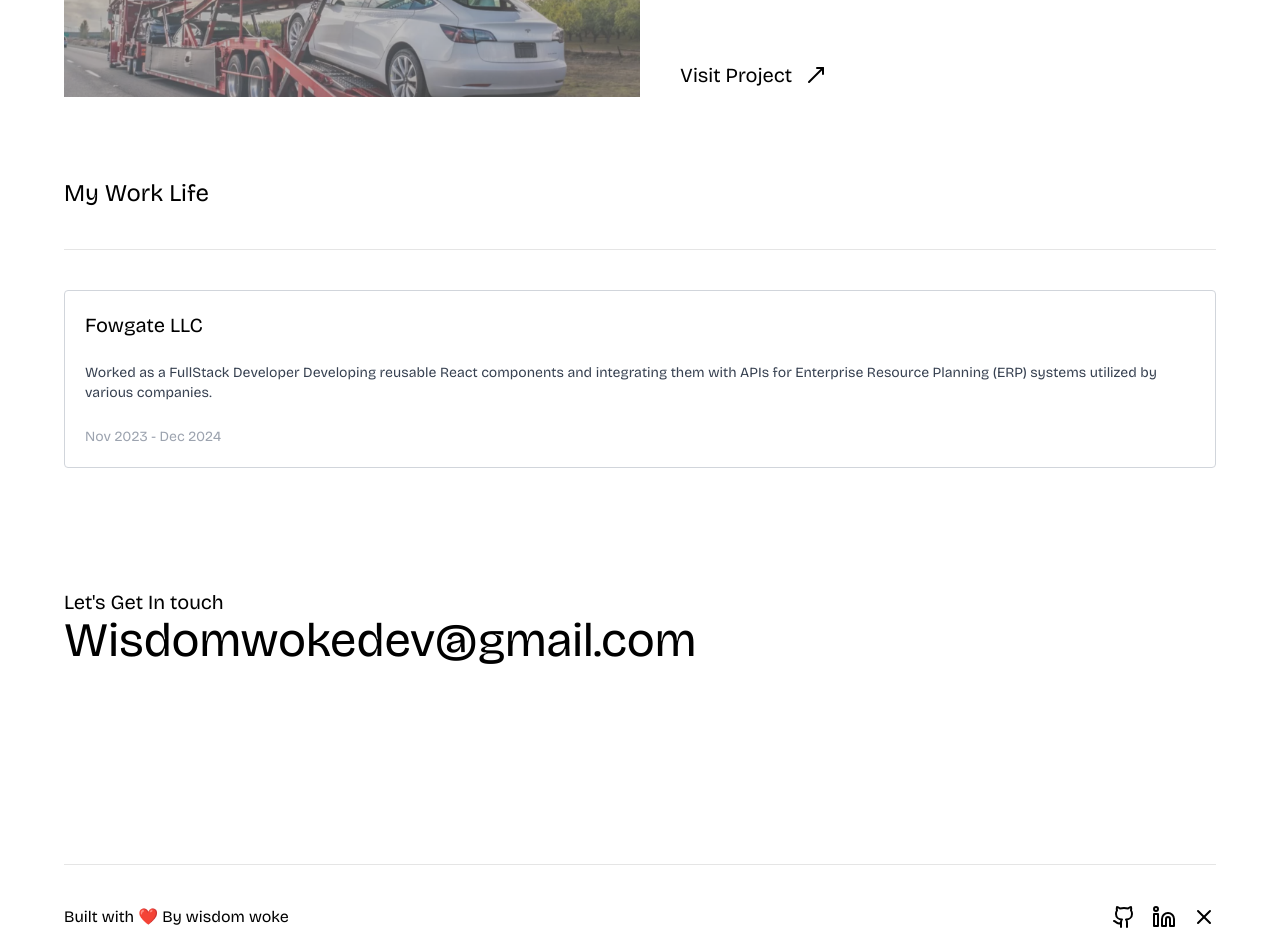
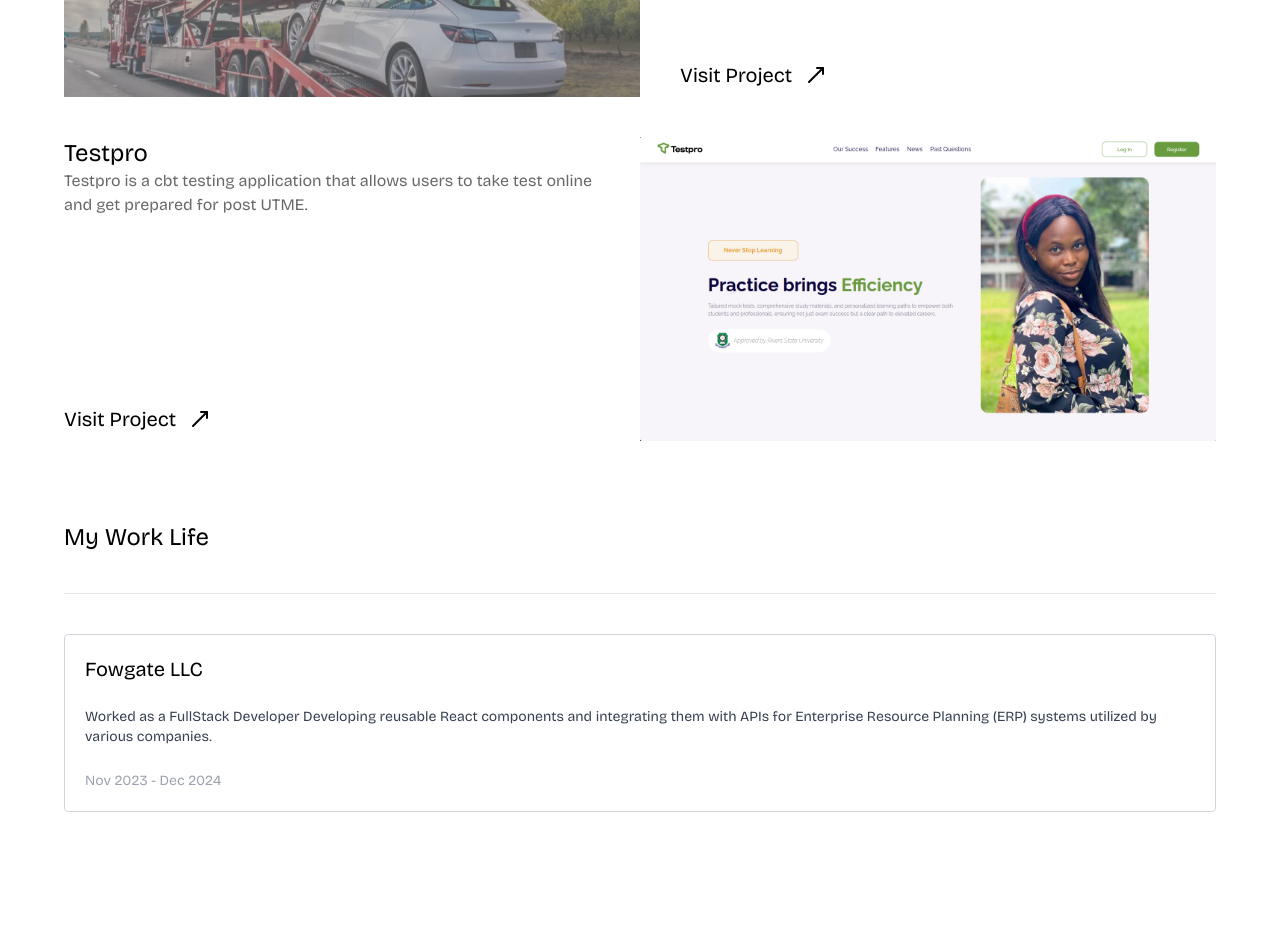
Before and after one commit to WISDOM-WOKE22/My-Portfolio, a Next.js app: page / in a window 1280 px wide. Shown: the part 3160-4094 px from the top of the page. Built offline with nearby package versions, Linux system fonts and the light colour scheme; a web font is replaced by a local one.

Commit message:
chore: updated my projects

```diff
--- a/components/projects.tsx
+++ b/components/projects.tsx
@@ -44,6 +44,13 @@
                         description="LMT-Trucking is a Car Shipping and Vehicle Shipping Services Company that offers a wide range of services to meet the needs of our customers such as car shipping, vehicle shipping, and more"
                         link="https://lmttrucking.vercel.app/"
                     />
+                      <Project
+                        image="/testpro.png"
+                        title="Testpro"
+                        description="Testpro is a cbt testing application that allows users to take test online and get prepared for post UTME"
+                        link="test-pro-client.vercel.app"
+                        reverse={true}
+                    />
                 </div>
             </div>
         </div>
```
Also changed, not shown: public/testpro.png (added).
